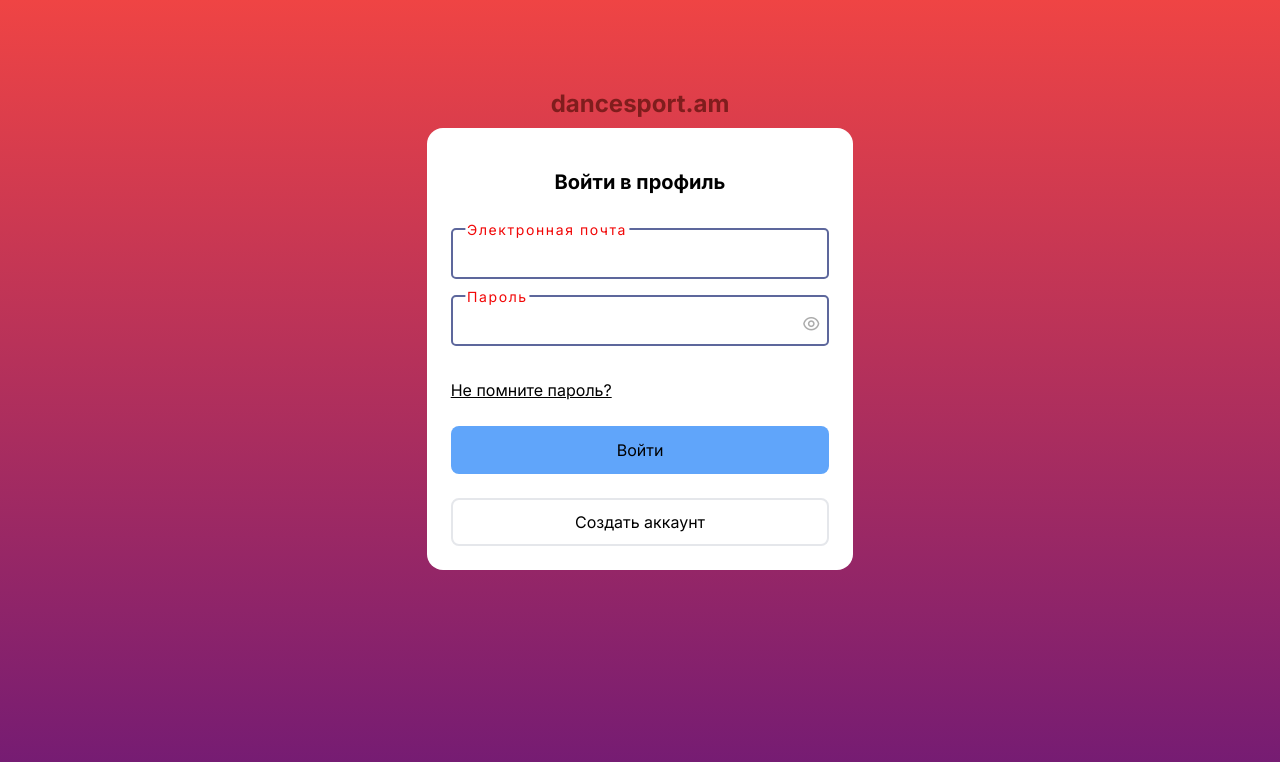
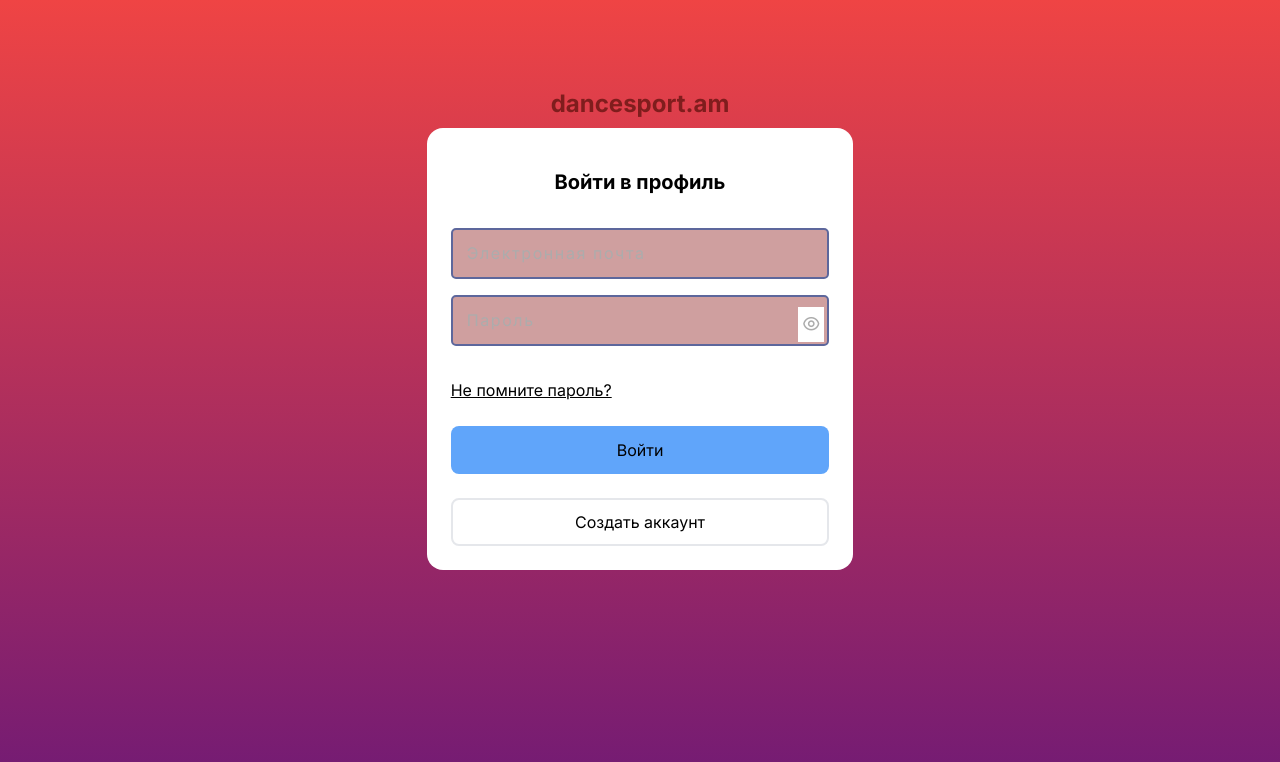
Before and after one commit to ChehST/form_Auth, a Next.js app in the folder front_dance/: page /login in a window 1280 px wide. Shown: the top 762 px of the page. Built offline with nearby package versions, Linux system fonts and the light colour scheme.

Commit message:
change:input field stylesheet's rules

```diff
--- a/front_dance/public/vanilacss.css
+++ b/front_dance/public/vanilacss.css
@@ -1,4 +1,4 @@
-.input__box input{
+.input__box input:empty{
     outline: none;
     font-size: 1.125rem;
     padding: 0.625rem 0.938rem;
@@ -44,11 +44,13 @@
     color:#5d679c;
 }
 
-.input__box input:invalid + .input__label{
+.input__box input:focus + .input__label{
     transform: translateY(-1.4rem) translateX(.9rem);
     padding: 0 0.125rem;
+    background-color: #cf9f9f;
     font-size: 0.875rem;
-    background-color: #fff;
-    color:#f10707;
-    border-color: rgb(226, 40, 40);
 }
+
+.input__box input:invalid{
+    background-color: #cf9f9f;
+}
```
